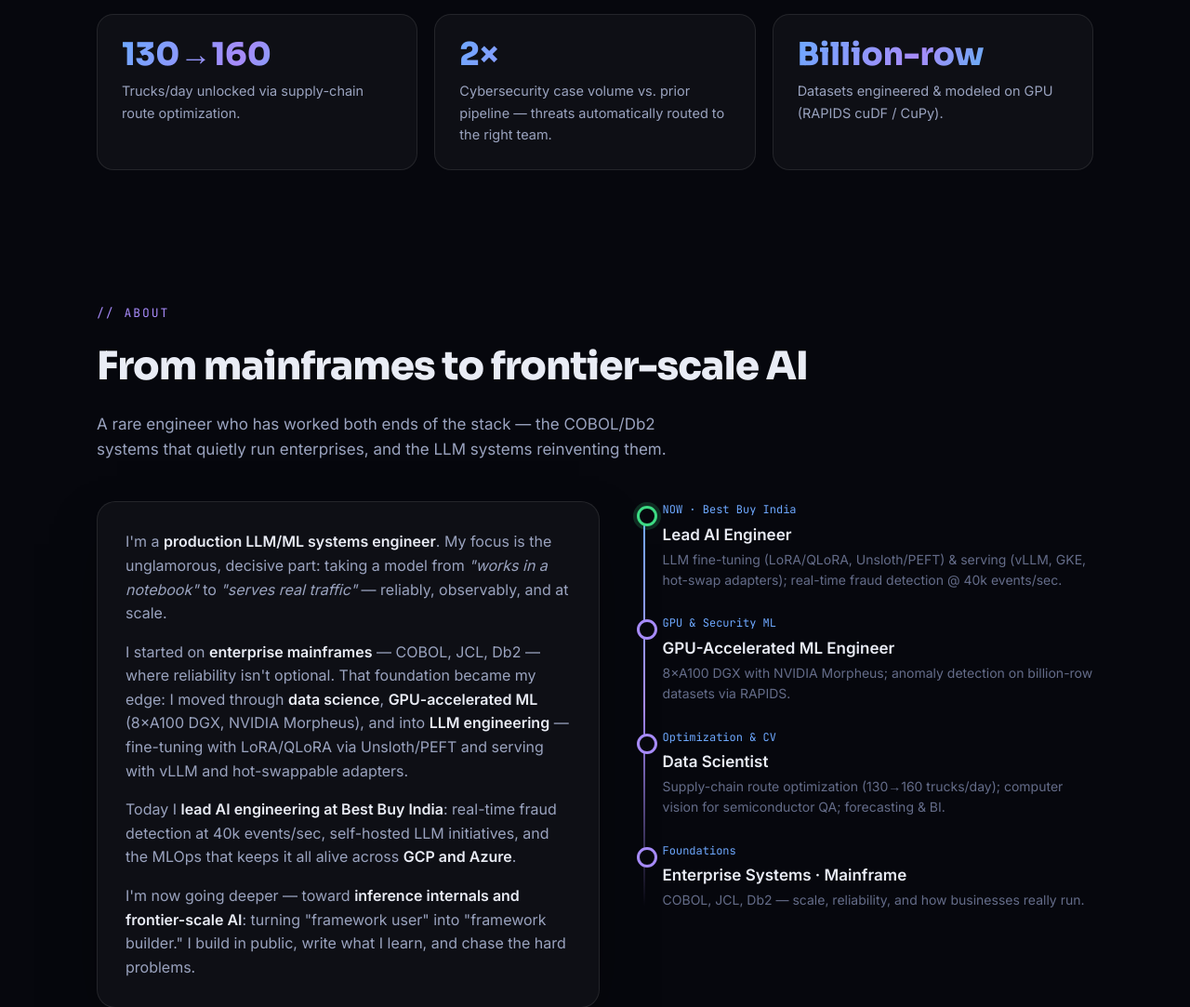
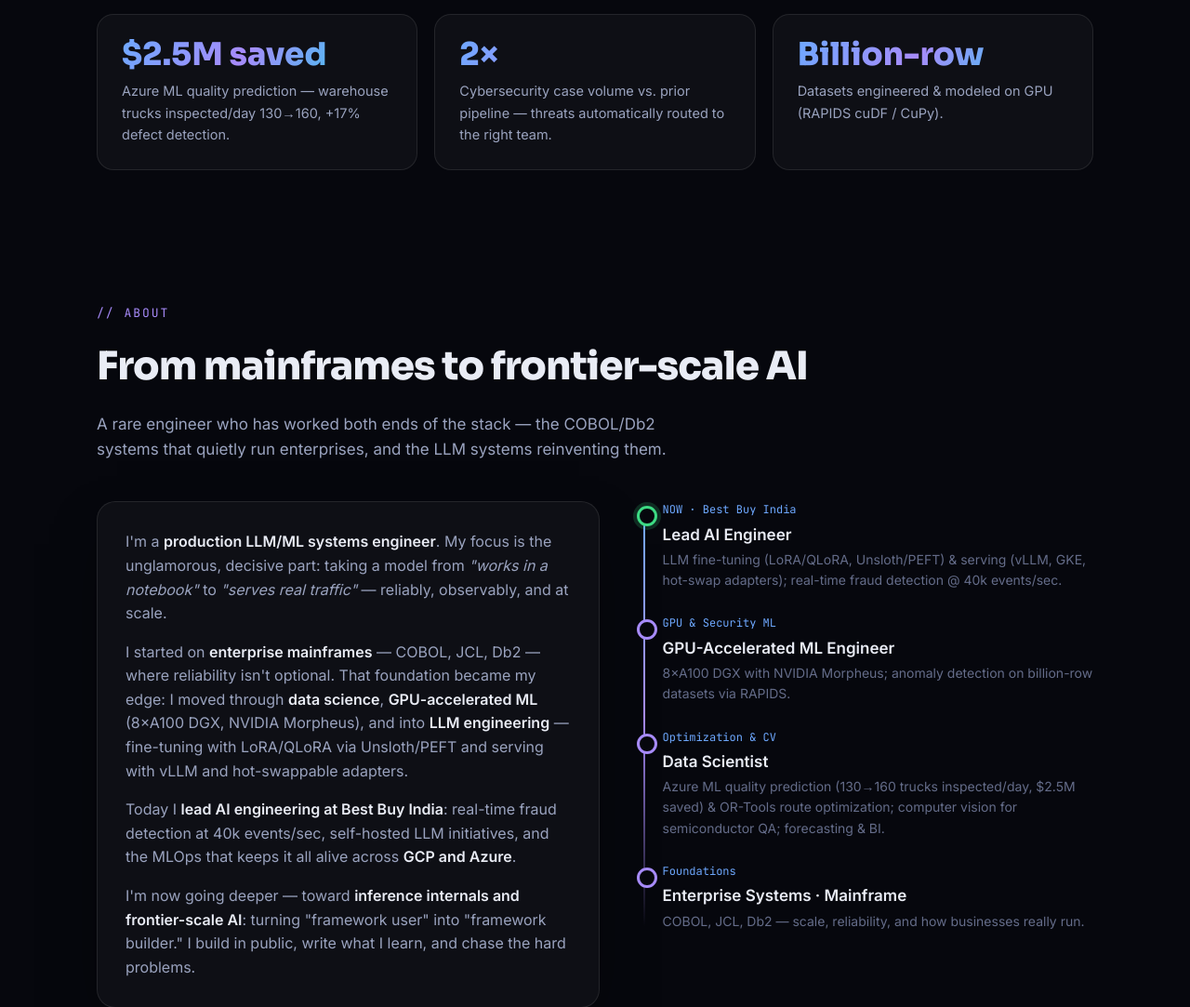
Before and after one commit to ylnhari/ylnhari.github.io, a plain HTML site: page index.html in a window 1280 px wide. Shown: the part 1497-2580 px from the top of the page at 93% size. Drawn offline with Linux system fonts and the light colour scheme.

Commit message:
Fix 130→160 attribution: trucks inspected via Azure ML quality prediction ($2.5M), not route optimization
- Impact metric and Optimization/CV timeline now credit the BamaGruppen quality-
  prediction project (warehouse trucks inspected/day, +17% detection, $2.5M saved)
  instead of supply-chain route optimization.

Co-Authored-By: Claude Opus 4.8 <noreply@anthropic.com>
Claude-Session: https://claude.ai/code/session_01Wk935z1A1YtR1S8CH6THBv

```diff
--- a/index.html
+++ b/index.html
@@ -222,7 +222,7 @@ footer .brand{font-size:15px;color:var(--muted)}
       <div class="metric reveal"><div class="big grad-txt">$300K saved</div><div class="d">Self-hosted open-source LLMs (LoRA fine-tune → vLLM serve) — stronger self-reliance &amp; data governance.</div></div>
       <div class="metric reveal"><div class="big grad-txt">40k/sec</div><div class="d">Real-time fraud detection throughput in production.</div></div>
       <div class="metric reveal"><div class="big grad-txt">8×A100</div><div class="d">GPU-accelerated cybersecurity ML on DGX with NVIDIA Morpheus.</div></div>
-      <div class="metric reveal"><div class="big grad-txt">130→160</div><div class="d">Trucks/day unlocked via supply-chain route optimization.</div></div>
+      <div class="metric reveal"><div class="big grad-txt">$2.5M saved</div><div class="d">Azure ML quality prediction — warehouse trucks inspected/day 130→160, +17% defect detection.</div></div>
       <div class="metric reveal"><div class="big grad-txt">2×</div><div class="d">Cybersecurity case volume vs. prior pipeline — threats automatically routed to the right team.</div></div>
       <div class="metric reveal"><div class="big grad-txt">Billion-row</div><div class="d">Datasets engineered &amp; modeled on GPU (RAPIDS cuDF / CuPy).</div></div>
     </div>
@@ -255,7 +255,7 @@ footer .brand{font-size:15px;color:var(--muted)}
         <div class="tl-item">
           <div class="tl-when">Optimization &amp; CV</div>
           <div class="tl-what">Data Scientist</div>
-          <div class="tl-desc">Supply-chain route optimization (130→160 trucks/day); computer vision for semiconductor QA; forecasting &amp; BI.</div>
+          <div class="tl-desc">Azure ML quality prediction (130→160 trucks inspected/day, $2.5M saved) &amp; OR-Tools route optimization; computer vision for semiconductor QA; forecasting &amp; BI.</div>
         </div>
         <div class="tl-item">
           <div class="tl-when">Foundations</div>
```
